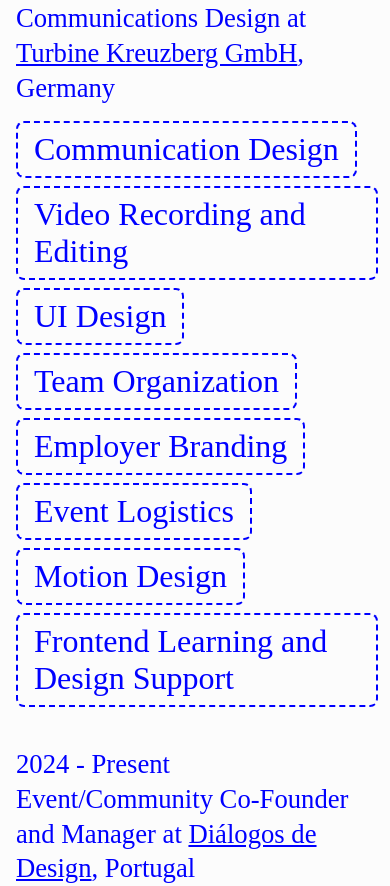
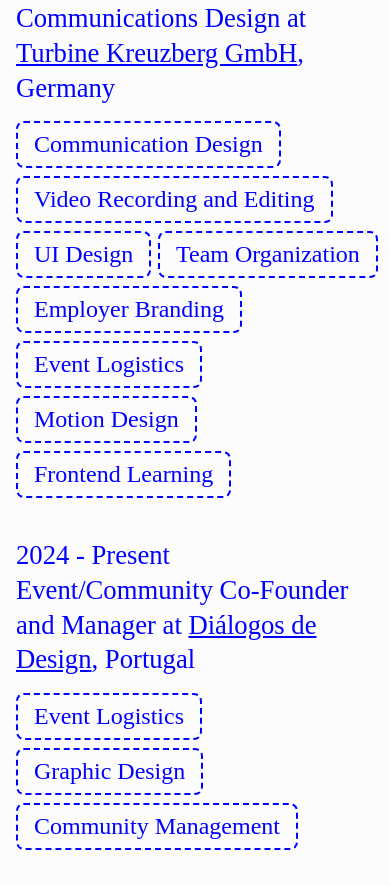
Before and after one commit to Herdeir0/blogfolio, a plain HTML site: page en/cv.html in a window 390 px wide. Shown: the part 620-1506 px from the top of the page. Drawn offline with Linux system fonts and the light colour scheme; a web font is replaced by a local one.

Commit message:
Updated mobile version of cv tags

```diff
--- a/css/mobile.css
+++ b/css/mobile.css
@@ -230,4 +230,27 @@
 
     box-sizing: border-box;
   }
+
+  /* __ CV ________________________________________________________________________________________________________________________________ */
+
+  cv-tags-container {
+    display: block;
+    width: 100%;
+    margin: var(--m) 0px var(--xl);
+    row-gap: var(--xs);
+  }
+
+  cv-tags {
+    display: inline-block;
+    font-family: var(--playfair);
+    font-size: var(--text);
+    font-weight: 500;
+    line-height: normal;
+    padding: var(--xs) var(--m);
+
+    margin-bottom: var(--xs);
+
+    border: #0000ff dashed 2px;
+    border-radius: var(--xs);
+  }
 }
--- a/en/cv.html
+++ b/en/cv.html
@@ -57,7 +57,7 @@
         <cv-tags>Employer Branding</cv-tags>
         <cv-tags>Event Logistics</cv-tags>
         <cv-tags>Motion Design</cv-tags>
-        <cv-tags>Frontend Learning and Design Support</cv-tags>
+        <cv-tags>Frontend Learning</cv-tags>
       </cv-tags-container>
       2024 - Present<br>
       Event/Community Co-Founder and Manager at <a href="https://www.instagram.com/dialogos.de.design"><s>Diálogos de
```
